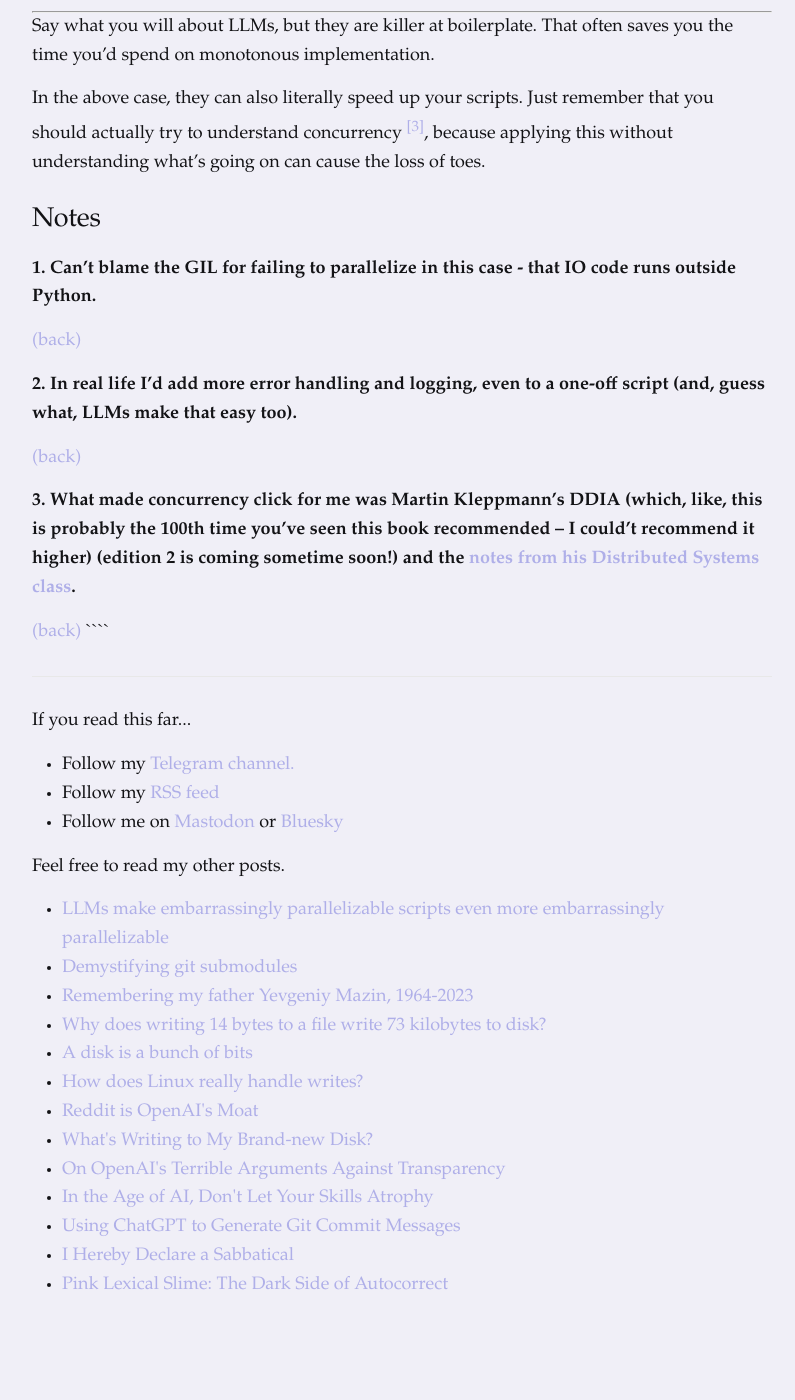
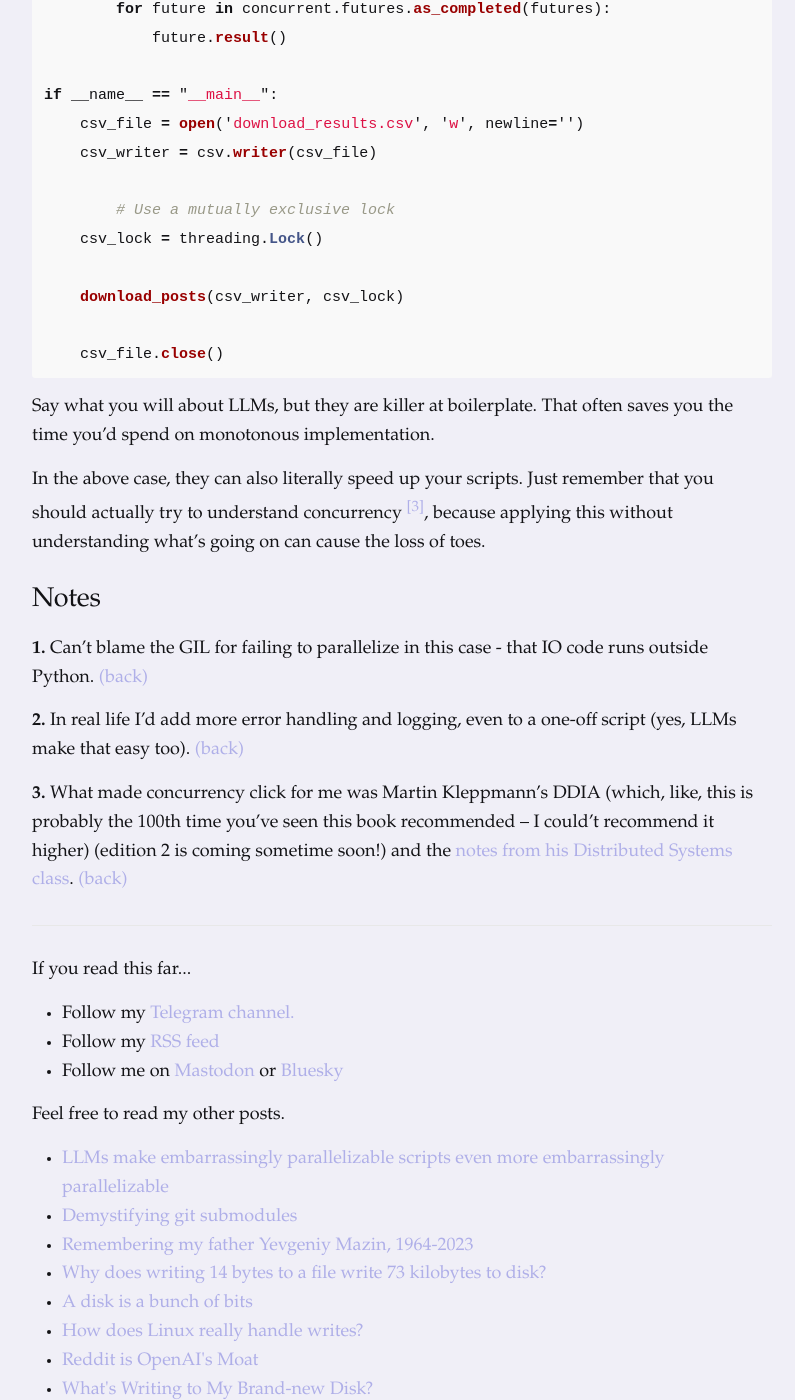
Before and after one commit to dmazin/dmazin.github.io, a Jekyll site: the page built from _posts/2025-02-28-llm-parallelism.md, in a window 1280 px wide and 1400 px high, scrolled down 5488 px. Shown: the whole window, without its empty margins (238-1033 px from the left). Built offline with Jekyll 4.4.1, drawn with Linux system fonts in a browser that asks for light colours; before the commit the page ends 6863 px from its top, so only the background shows below that; some of the changed text lies outside the part shown.

Commit message:
more work on vblog post

`````diff
--- a/_posts/2025-02-28-llm-parallelism.md
+++ b/_posts/2025-02-28-llm-parallelism.md
@@ -198,22 +201,13 @@ if __name__ == "__main__":
     csv_file.close()
 ```
 
-***
-
 Say what you will about LLMs, but they are killer at boilerplate. That often saves you the time you'd spend on monotonous implementation.
 
 In the above case, they can also literally speed up your scripts. Just remember that you should actually try to understand concurrency <a name="learn-concurrency-return"></a><sup>[[3]](#learn-concurrency)</sup>, because applying this without understanding what's going on can cause the loss of toes.
 
 # Notes
-<a name="gil-footnote"></a>**1. Can't blame the GIL for failing to parallelize in this case - that IO code runs outside Python.**
+<a name="gil-footnote"></a>**1.** Can't blame the GIL for failing to parallelize in this case - that IO code runs outside Python. <a href="#gil-footnote-return">(back)</a>
 
-<a href="#gil-footnote-return">(back)</a>
+<a name="error-handling"></a>**2.** In real life I'd add more error handling and logging, even to a one-off script (yes, LLMs make that easy too). <a href="#error-handling-return">(back)</a>
 
-<a name="error-handling"></a>**2. In real life I'd add more error handling and logging, even to a one-off script (and, guess what, LLMs make that easy too).**
-
-<a href="#error-handling-return">(back)</a>
-
-<a name="learn-concurrency"></a>**3. What made concurrency click for me was Martin Kleppmann's DDIA (which, like, this is probably the 100th time you've seen this book recommended – I could't recommend it higher) (edition 2 is coming sometime soon!) and the <a href="https://www.cl.cam.ac.uk/teaching/2122/ConcDisSys/dist-sys-notes.pdf">notes from his Distributed Systems class</a>.**
-
-<a href="#learn-concurrency-return">(back)</a>
-````
+<a name="learn-concurrency"></a>**3.** What made concurrency click for me was Martin Kleppmann's DDIA (which, like, this is probably the 100th time you've seen this book recommended – I could't recommend it higher) (edition 2 is coming sometime soon!) and the <a href="https://www.cl.cam.ac.uk/teaching/2122/ConcDisSys/dist-sys-notes.pdf">notes from his Distributed Systems class</a>. <a href="#learn-concurrency-return">(back)</a>
`````
Also changed, not shown: other parts of _posts/2025-02-28-llm-parallelism.md (+8 -5 lines).
